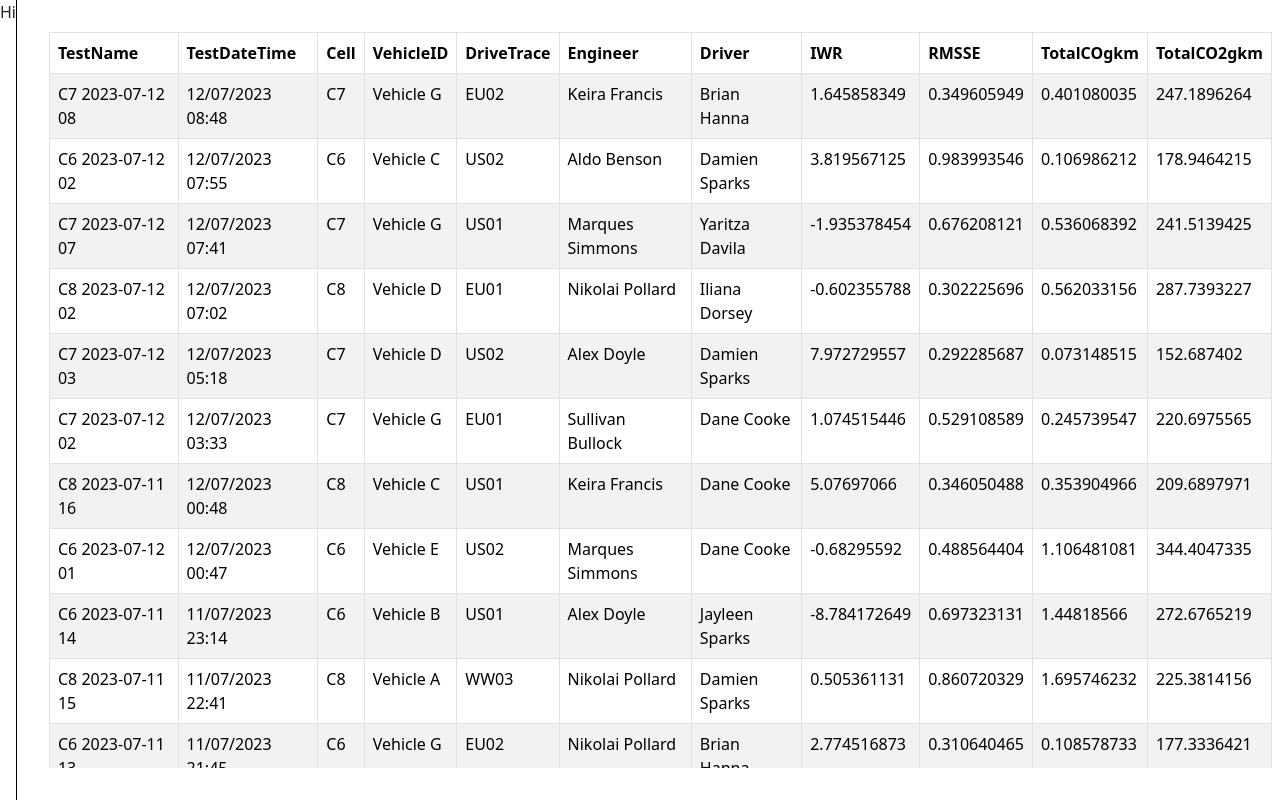
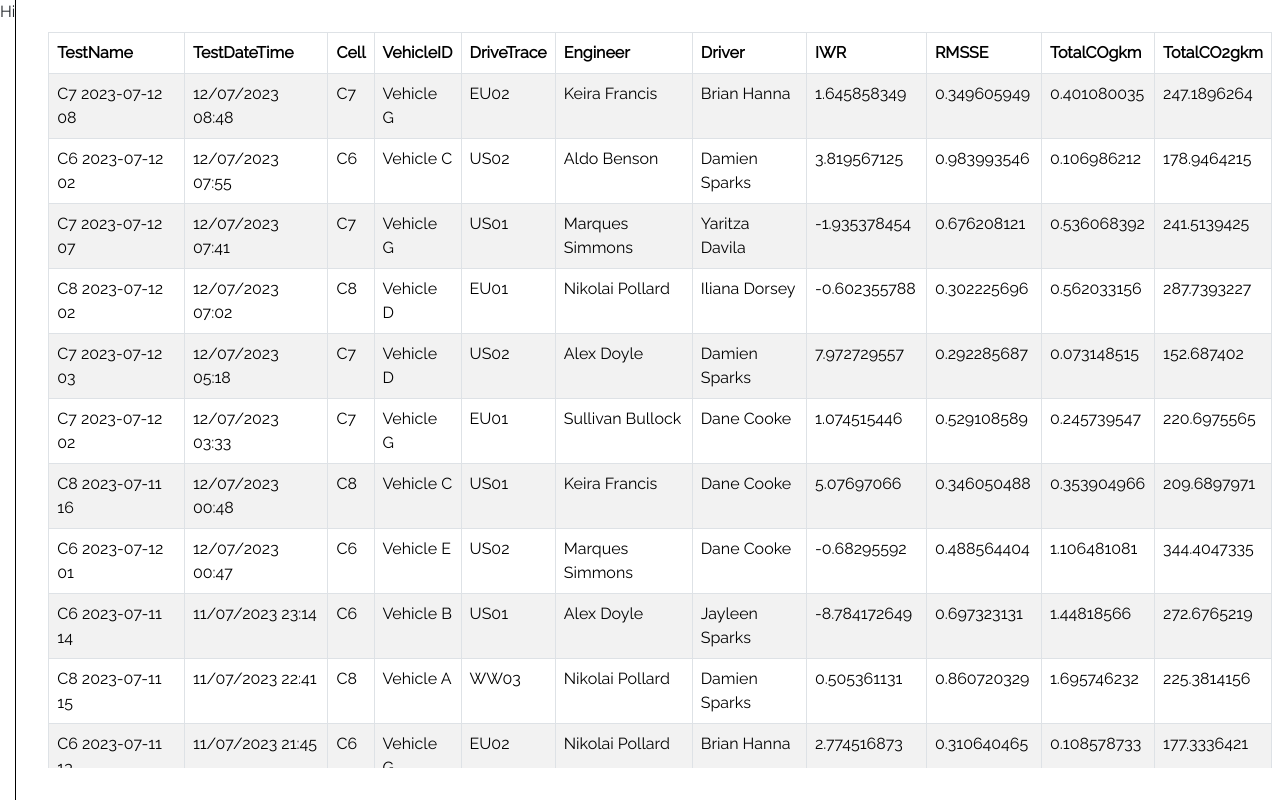
Before and after one commit to bryce-krispies/JLR-test, a React (Create React App) app: page / in a window 1280 px wide. Built offline with nearby package versions, Linux system fonts and the light colour scheme.

Commit message:
Add Raleway font

```diff
--- a/public/index.html
+++ b/public/index.html
@@ -1,6 +1,7 @@
 <!DOCTYPE html>
 <html lang="en">
   <head>
+    <link href='https://fonts.googleapis.com/css?family=Raleway' rel='stylesheet'>
     <meta charset="utf-8" />
     <link rel="icon" href="%PUBLIC_URL%/favicon.ico" />
     <meta name="viewport" content="width=device-width, initial-scale=1" />
@@ -10,34 +11,11 @@
       content="Web site created using create-react-app"
     />
     <link rel="apple-touch-icon" href="%PUBLIC_URL%/logo192.png" />
-    <!--
-      manifest.json provides metadata used when your web app is installed on a
-      user's mobile device or desktop. See https://developers.google.com/web/fundamentals/web-app-manifest/
-    -->
     <link rel="manifest" href="%PUBLIC_URL%/manifest.json" />
-    <!--
-      Notice the use of %PUBLIC_URL% in the tags above.
-      It will be replaced with the URL of the `public` folder during the build.
-      Only files inside the `public` folder can be referenced from the HTML.
-
-      Unlike "/favicon.ico" or "favicon.ico", "%PUBLIC_URL%/favicon.ico" will
-      work correctly both with client-side routing and a non-root public URL.
-      Learn how to configure a non-root public URL by running `npm run build`.
-    -->
     <title>React App</title>
   </head>
   <body>
     <noscript>You need to enable JavaScript to run this app.</noscript>
     <div id="root"></div>
-    <!--
-      This HTML file is a template.
-      If you open it directly in the browser, you will see an empty page.
-
-      You can add webfonts, meta tags, or analytics to this file.
-      The build step will place the bundled scripts into the <body> tag.
-
-      To begin the development, run `npm start` or `yarn start`.
-      To create a production bundle, use `npm run build` or `yarn build`.
-    -->
   </body>
 </html>
--- a/src/App.css
+++ b/src/App.css
@@ -5,6 +5,7 @@
   box-sizing: border-box;
   */
   display: flex;
+  font-family: 'Raleway';
 }
 
 ::-webkit-scrollbar {
--- a/src/index.css
+++ b/src/index.css
@@ -1,6 +1,6 @@
 body {
   margin: 0;
-  font-family: -apple-system, BlinkMacSystemFont, 'Segoe UI', 'Roboto', 'Oxygen',
+  font-family: -apple-system, BlinkMacSystemFont, 'Raleway', 'Segoe UI', 'Roboto', 'Oxygen',
     'Ubuntu', 'Cantarell', 'Fira Sans', 'Droid Sans', 'Helvetica Neue',
     sans-serif;
   -webkit-font-smoothing: antialiased;
```
